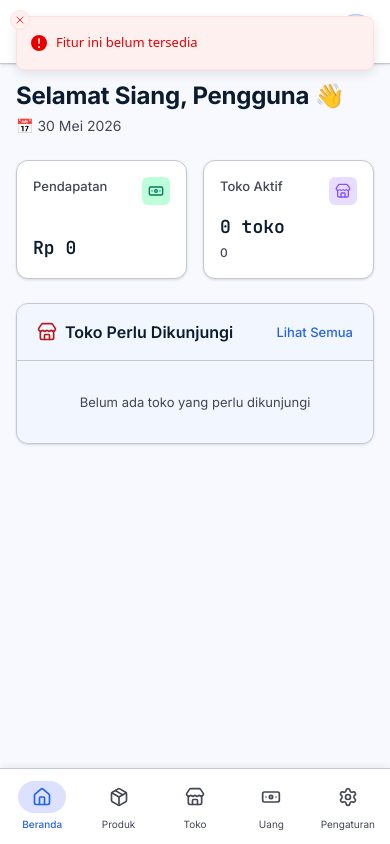
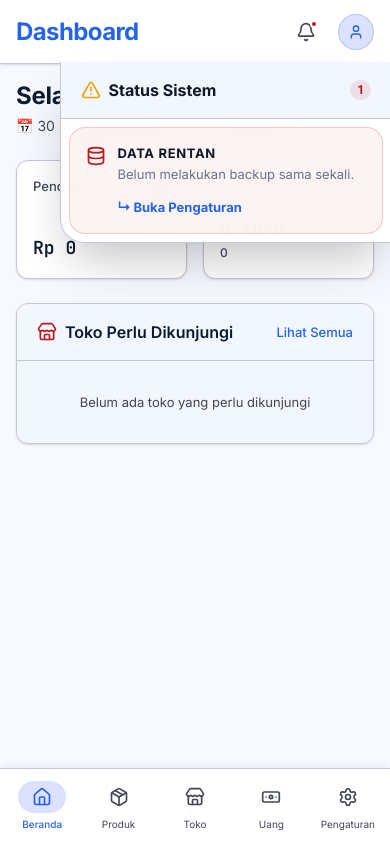
Before and after one commit to arkanafaisal/juragan-titip, a React (Vite) app in the folder frontend/: page /dashboard in a window 390 px wide. Both pictures are taken after a click on the button 306 px from the left and 31 px from the top of the page. Built offline with nearby package versions, Linux system fonts and the light colour scheme.

Commit message:
add: notification panel (UI)

```diff
--- /dev/null
+++ b/frontend/src/components/layout/notification-panel.tsx
@@ -0,0 +1,207 @@
+import { useEffect, useState, useRef } from "react";
+import { Link } from "react-router";
+import {
+  AlertTriangle,
+  Database,
+  Package,
+  Store,
+  CheckCircle2,
+  ChevronRight,
+  ShieldAlert
+} from "lucide-react";
+import { db } from "@/lib/db";
+
+interface AlertItem {
+  id: string;
+  type: "danger" | "warning";
+  icon: React.ElementType;
+  title: string;
+  description: string;
+  actionText: string;
+  actionLink: string;
+}
+
+interface NotificationPanelProps {
+  isOpen: boolean;
+  onClose: () => void;
+}
+
+export function NotificationPanel({ isOpen, onClose }: NotificationPanelProps) {
+  const [alerts, setAlerts] = useState<AlertItem[]>([]);
+  const [isLoading, setIsLoading] = useState(false);
+  const panelRef = useRef<HTMLDivElement>(null);
+
+  // Efek untuk menutup panel jika user klik di luar area panel
+//   useEffect(() => {
+//     const handleClickOutside = (event: MouseEvent) => {
+//       if (panelRef.current && !panelRef.current.contains(event.target as Node)) {
+//         onClose();
+//       }
+//     };
+//     if (isOpen) {
+//       document.addEventListener("mousedown", handleClickOutside);
+//     }
+//     return () => document.removeEventListener("mousedown", handleClickOutside);
+//   }, [isOpen, onClose]);
+
+  // Logika Pengecekan Kesehatan Sistem Lokal (Real-time)
+  useEffect(() => {
+    if (!isOpen) return;
+
+    const checkSystemHealth = async () => {
+      setIsLoading(true);
+      const newAlerts: AlertItem[] = [];
+
+      try {
+        // 1. CEK BACKUP DATA (Menggunakan localStorage sebagai mock)
+        const lastBackupStr = localStorage.getItem('last_backup_date');
+        const daysSinceBackup = lastBackupStr
+          ? Math.floor((Date.now() - new Date(lastBackupStr).getTime()) / (1000 * 3600 * 24))
+          : 999;
+
+        if (daysSinceBackup > 7) {
+          newAlerts.push({
+            id: 'backup',
+            type: 'danger',
+            icon: Database,
+            title: 'Data Rentan',
+            description: `Belum melakukan backup ${daysSinceBackup === 999 ? 'sama sekali' : `selama ${daysSinceBackup} hari`}.`,
+            actionText: 'Buka Pengaturan',
+            actionLink: '/settings'
+          });
+        }
+
+        // 2. CEK STOK KRITIS
+        const lowStockProducts = await db.products.filter(p => p.warehouseStock <= 10).toArray();
+        if (lowStockProducts.length > 0) {
+          newAlerts.push({
+            id: 'stock',
+            type: 'warning',
+            icon: Package,
+            title: 'Stok Gudang Kritis',
+            description: `${lowStockProducts.length} produk memiliki stok di bawah batas aman.`,
+            actionText: 'Lihat Gudang',
+            actionLink: '/products'
+          });
+        }
+
+        // 3. CEK TOKO PASIF (> 30 Hari tidak dikunjungi)
+        const allStores = await db.stores.toArray();
+        const passiveStores = allStores.filter(s => {
+          // Asumsi Anda telah menambahkan lastVisitAt (opsional). Jika tidak ada, dihitung sebagai pasif/baru.
+          if (!s.lastVisitAt) return false;
+          const days = Math.floor((Date.now() - new Date(s.lastVisitAt).getTime()) / (1000 * 3600 * 24));
+          return days > 30;
+        });
+
+        if (passiveStores.length > 0) {
+          newAlerts.push({
+            id: 'passive_store',
+            type: 'warning',
+            icon: Store,
+            title: 'Toko Pasif',
+            description: `${passiveStores.length} toko tidak dikunjungi lebih dari 30 hari.`,
+            actionText: 'Cek Toko',
+            actionLink: '/stores'
+          });
+        }
+
+        // 4. CEK ANOMALI PIUTANG (Minus)
+        const minusDebtStores = allStores.filter(s => s.debt < 0);
+        if (minusDebtStores.length > 0) {
+          newAlerts.push({
+            id: 'minus_debt',
+            type: 'danger',
+            icon: ShieldAlert,
+            title: 'Anomali Tagihan',
+            description: `${minusDebtStores.length} toko memiliki piutang minus (lebih bayar).`,
+            actionText: 'Koreksi Kunjungan',
+            actionLink: '/finance'
+          });
+        }
+
+        setAlerts(newAlerts);
+      } catch (error) {
+        console.error("Gagal memuat alert:", error);
+      } finally {
+        setIsLoading(false);
+      }
+    };
+
+    checkSystemHealth();
+  }, [isOpen]);
+
+  if (!isOpen) return null;
+
+  return (
+    <div
+      ref={panelRef}
+      className="absolute top-full right-0 w-[85vw] sm:w-[380px] bg-surface/95 backdrop-blur-xl border-b border-l border-outline-variant shadow-2xl rounded-none rounded-bl-3xl z-50 overflow-hidden flex flex-col max-h-[75vh] animate-in slide-in-from-top-2 fade-in duration-200"
+      style={{
+        // Memastikan menempel sempurna tanpa border atas dan kanan
+        marginTop: '-1px',
+        marginRight: '-1px'
+      }}
+    >
+      {/* Header Panel */}
+      <div className="px-5 py-4 bg-surface-container-low/80 border-b border-outline-variant flex justify-between items-center shrink-0">
+        <h3 className="font-h3 text-h3 font-bold text-text-primary flex items-center gap-2">
+          <AlertTriangle className="w-5 h-5 text-warning" />
+          Status Sistem
+        </h3>
+        <span className="font-caption text-caption font-bold bg-error/10 text-error px-2 py-0.5 rounded-full">
+          {alerts.length}
+        </span>
+      </div>
+
+      {/* Konten Notifikasi */}
+      <div className="overflow-y-auto flex-1 p-2 space-y-2 no-scrollbar">
+        {isLoading ? (
+          <div className="py-8 text-center text-text-secondary font-body-sm text-body-sm animate-pulse">
+            Memeriksa kesehatan sistem...
+          </div>
+        ) : alerts.length === 0 ? (
+          <div className="py-10 px-5 flex flex-col items-center text-center">
+            <div className="w-12 h-12 bg-success/10 rounded-full flex items-center justify-center mb-3">
+              <CheckCircle2 className="w-6 h-6 text-success" />
+            </div>
+            <p className="font-h3 text-h3 font-bold text-text-primary mb-1">Sistem Aman</p>
+            <p className="font-body-sm text-body-sm text-text-secondary">Tidak ada peringatan kritis atau tugas mendesak saat ini.</p>
+          </div>
+        ) : (
+          alerts.map((alert) => (
+            <div
+              key={alert.id}
+              className={`p-4 rounded-2xl border ${
+                alert.type === 'danger'
+                  ? 'bg-error/5 border-error/20'
+                  : 'bg-warning/5 border-warning/20'
+              }`}
+            >
+              <div className="flex gap-3">
+                <div className={`shrink-0 mt-0.5 ${alert.type === 'danger' ? 'text-error' : 'text-warning'}`}>
+                  <alert.icon className="w-5 h-5" />
+                </div>
+                <div className="flex-1">
+                  <h4 className="font-body-sm text-body-sm font-bold text-text-primary uppercase tracking-wider mb-1">
+                    {alert.title}
+                  </h4>
+                  <p className="font-body-sm text-body-sm text-text-secondary leading-snug mb-3">
+                    {alert.description}
+                  </p>
+                  <Link
+                    to={alert.actionLink}
+                    onClick={onClose}
+                    className="inline-flex items-center gap-1 font-body-sm text-body-sm font-bold text-primary hover:text-primary-hover transition-colors"
+                  >
+                    ↳ {alert.actionText}
+                  </Link>
+                </div>
+              </div>
+            </div>
+          ))
+        )}
+      </div>
+    </div>
+  );
+}
--- a/frontend/src/components/layout/page-header.tsx
+++ b/frontend/src/components/layout/page-header.tsx
@@ -5,10 +5,13 @@ import { useLocation } from "react-router";
 import { useSidebar } from "@/hooks/use-sidebar";
 import { toast } from "sonner"
 import { ProfileMenu } from "@/components/layout/profile-menu";
+import { NotificationPanel } from "./notification-panel";
+import { useState } from "react";
 
 export function PageHeader() {
   const location = useLocation();
   const todayDate = format(new Date(), "dd MMM yyyy", { locale: idLocale });
+  const [isAlertPanelOpen, setIsAlertPanelOpen] = useState(false)
   const { toggle } = useSidebar();
 
 
@@ -82,13 +85,18 @@ export function PageHeader() {
           <span className="font-data-md text-data-md">{todayDate}</span>
         </div>
 
-        <button onClick={()=>{toast.error("Fitur ini belum tersedia")}} className="w-10 h-10 flex items-center justify-center rounded-full text-on-surface-variant hover:bg-surface-container-low relative">
+        <button onClick={()=>{setIsAlertPanelOpen((prev)=>{return !prev})}} className="w-10 h-10 flex items-center justify-center rounded-full text-on-surface-variant hover:bg-surface-container-low relative">
           <Bell className="w-5 h-5" />
           <span className="absolute top-2 right-2 w-2 h-2 bg-error rounded-full border-2 border-surface-container-lowest"></span>
         </button>
 
+        <NotificationPanel
+          isOpen={isAlertPanelOpen}
+          onClose={() => setIsAlertPanelOpen(false)}
+        />
 
-        <div className="md:hidden relative ml-1 flex items-center">
+
+        <div onClick={()=>{setIsAlertPanelOpen(false)}} className="md:hidden relative ml-1 flex items-center">
           <ProfileMenu />
         </div>
 
```
